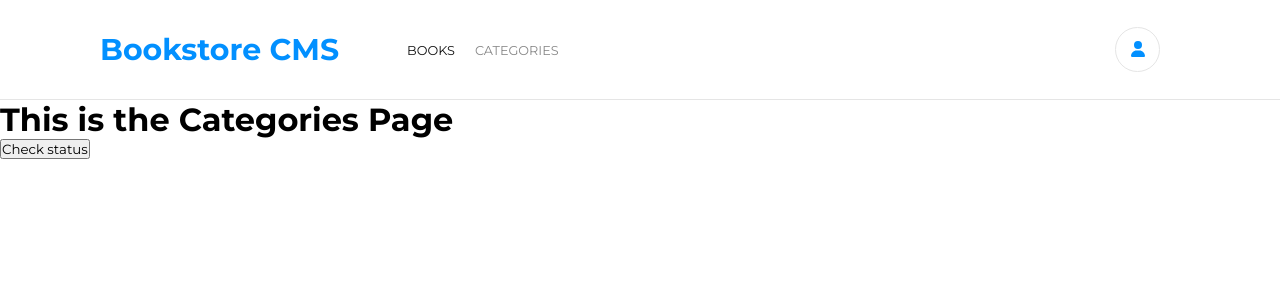
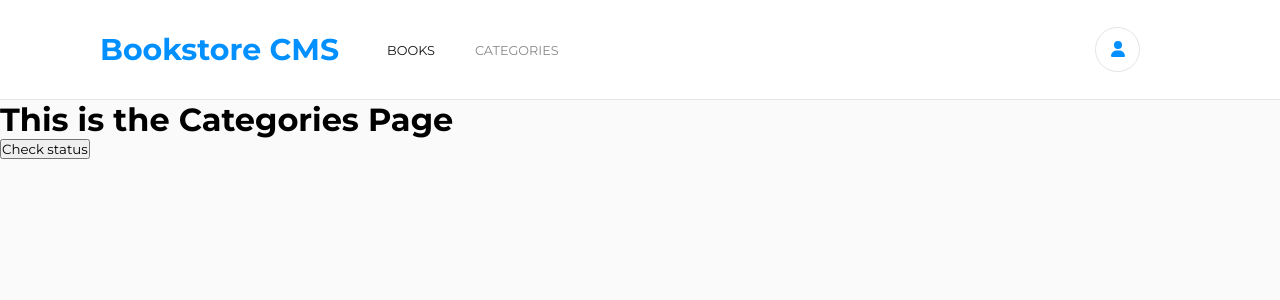
Before and after one commit to hsztan/book-store, a React (Create React App) app: page /categories in a window 1280 px wide. Shown: the top 300 px of the page. Built offline with nearby package versions, Linux system fonts and the light colour scheme.

Commit message:
Remove header container

```diff
--- a/src/App.js
+++ b/src/App.js
@@ -7,13 +7,11 @@ import Home from './pages/Home';
 function App() {
   return (
     <div className="App">
-      <header className="App-header">
-        <NavBar />
-        <Routes>
-          <Route path="/" element={<Home />} />
-          <Route path="/categories" element={<Categories />} />
-        </Routes>
-      </header>
+      <NavBar />
+      <Routes>
+        <Route path="/" element={<Home />} />
+        <Route path="/categories" element={<Categories />} />
+      </Routes>
     </div>
   );
 }
--- a/src/App.scss
+++ b/src/App.scss
@@ -5,6 +5,10 @@
   margin: 0;
   box-sizing: border-box;
   font-family: 'Montserrat', sans-serif;
+}
+
+body {
+  background-color: #fafafa;
 }
 
 .container {
--- a/src/components/book-list/BookList.jsx
+++ b/src/components/book-list/BookList.jsx
@@ -2,6 +2,7 @@ import { useSelector, useDispatch } from 'react-redux';
 import { useEffect } from 'react';
 import { getBooks } from '../../redux/books/books';
 import Book from '../book/Book';
+import './BookList.style.scss';
 
 const BookList = () => {
   const books = useSelector((state) => state.books);
@@ -13,9 +14,11 @@ const BookList = () => {
 
   return (
     <div className="bookscontainer">
-      {books.map((book) => (
-        <Book key={book.item_id} book={book} />
-      ))}
+      <ul className="booklist">
+        {books.map((book) => (
+          <Book key={book.item_id} book={book} />
+        ))}
+      </ul>
     </div>
   );
 };
--- /dev/null
+++ b/src/components/book-list/BookList.style.scss
@@ -0,0 +1,18 @@
+.bookscontainer {
+  padding: 2.5rem 6.25rem;
+
+  ul {
+    width: 100%;
+    display: flex;
+    flex-direction: column;
+    gap: 1rem;
+    list-style: none;
+
+    li {
+      height: 10.5rem;
+      background-color: #fff;
+      border: 1px solid #e5e5e5;
+      padding: 2rem 1.5rem;
+    }
+  }
+}
--- a/src/components/nav-bar/NavBar.style.scss
+++ b/src/components/nav-bar/NavBar.style.scss
@@ -15,14 +15,16 @@
     list-style: none;
 
     li {
-      margin-right: 20px;
+      margin-right: 2.5rem;
     }
 
-    #logo a {
-      font-size: 1.875rem;
-      font-weight: bold;
-      color: #0290ff;
+    #logo{
       margin-right: 3rem;
+      a {
+        font-size: 1.875rem;
+        font-weight: bold;
+        color: #0290ff;
+      }
     }
 
     #user {
```
